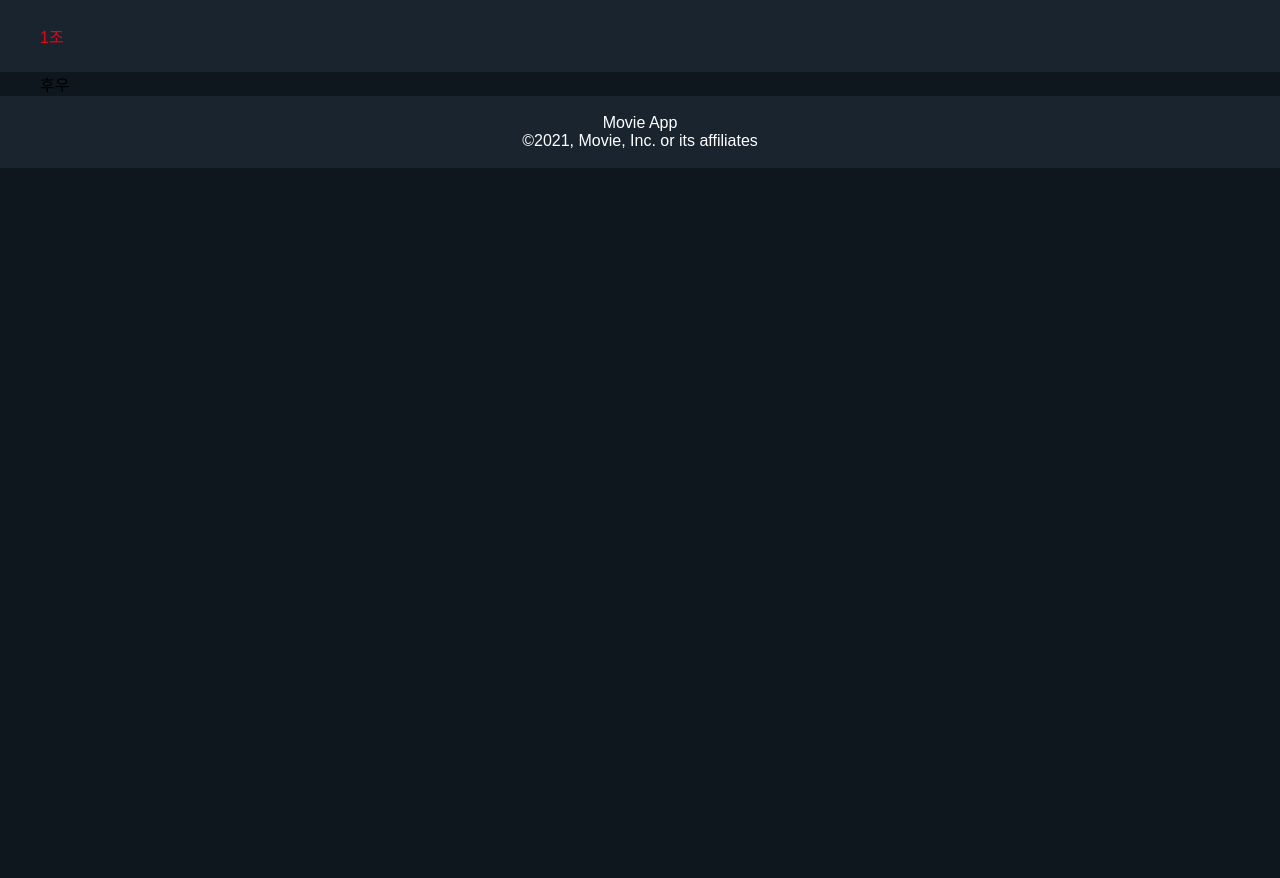
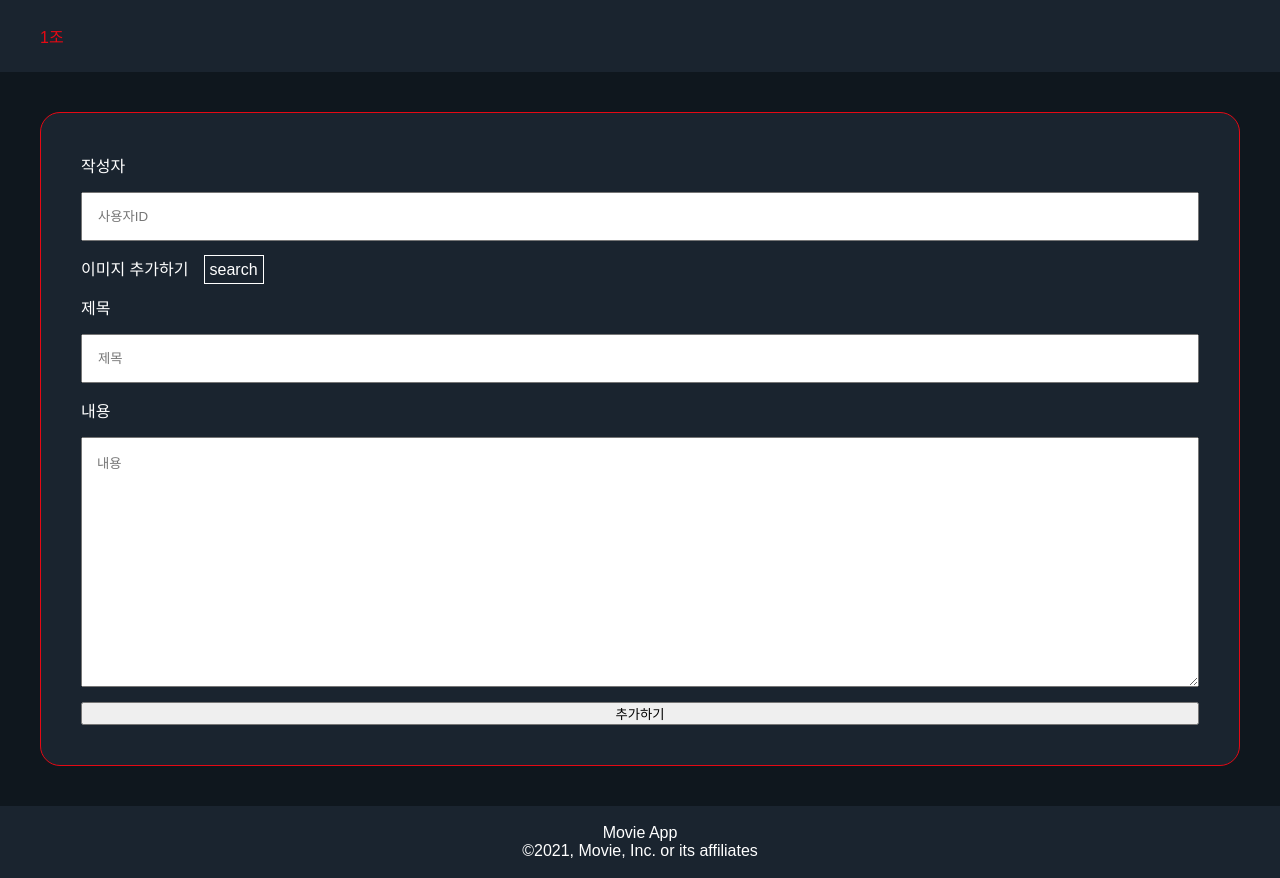
Before and after one commit to GinaEunK/React_team_project_b1, a React (Create React App) app: page /poting in a window 1280 px wide. Before the commit the page ends 800 px from the top, so only its background shows below. Built offline with nearby package versions, Linux system fonts and the light colour scheme; a web font is replaced by a local one.

Commit message:
pageupload

```diff
--- a/package.json
+++ b/package.json
@@ -8,8 +8,10 @@
     "@testing-library/react": "^13.0.0",
     "@testing-library/user-event": "^13.2.1",
     "axios": "^0.27.2",
+    "bootstrap": "^5.2.0",
     "node-sass": "^7.0.1",
     "react": "^18.2.0",
+    "react-bootstrap": "^2.5.0",
     "react-dom": "^18.2.0",
     "react-redux": "^8.0.2",
     "react-router-dom": "^6.3.0",
--- /dev/null
+++ b/src/common/apis/movieAPiKey.js
@@ -0,0 +1 @@
+export const APIkey = "fbdeb6e2"
--- /dev/null
+++ b/src/common/apis/movieApi.js
@@ -0,0 +1,6 @@
+import axios from 'axios';
+
+export default axios.create({
+    baseURL: "http://www.omdbapi.com",
+
+});
--- /dev/null
+++ b/src/components/inputpagemodal/InputPageModal.jsx
@@ -0,0 +1,69 @@
+import React, { useState } from "react";
+import { APIkey } from "../../common/apis/movieAPiKey";
+import movieApi from "../../common/apis/movieApi";
+import "./InputPageModal.scss";
+
+const SearchForm = () => {
+  let [movieTitle, setMovieTitle] = useState("");
+
+  let onChangeHandler = (e) => {
+    const copy = e.target.value;
+    setMovieTitle(copy);
+  };
+
+  let [searchMovie, setSearchMovie] = useState();
+
+  console.log(searchMovie);
+
+  let onSubmitHandler = (e) => {
+    e.preventDefault();
+    movieApi
+      .get(`?apikey=${APIkey}&s=${movieTitle}&type=movie&page=1`)
+      .then((data) => {
+        let copy = data.data.Search;
+        setSearchMovie(copy);
+        // console.log(data);
+      })
+      .catch((err) => {
+        console.log("Err :", err);
+      });
+  };
+
+  // let onSubmitHandler = (e) => {
+  //   e.preventDefault();
+  //   axios({
+  //     method: 'get',
+  //     url:
+  //   }).get(`?apikey=${APIkey}&s=${movieTitle}&type=movie&page=20`)
+  //     .then((data) => {
+  //       let copy = data.data.Search;
+  //       setSearchMovie(copy);
+  //       // console.log(data);
+  //     })
+  //     .catch((err) => {
+  //       console.log("Err :", err);
+  //     });
+  // };
+
+
+  return (
+    <div className="modalBox">
+      <form className="formBox" onSubmit={onSubmitHandler}>
+        <input
+          type="text"
+          name="title"
+          value={movieTitle}
+          placeholder="제목을 입력하세요!"
+          onChange={onChangeHandler}
+        />
+      </form>
+      <div className="imgBox">
+        {searchMovie !== undefined
+          ? searchMovie.map((movie, index) => <img className="imgCard" src={movie.Poster} />)
+          : "NotFound"}
+      </div>
+    </div>
+  );
+};
+
+export default SearchForm;
--- /dev/null
+++ b/src/components/inputpagemodal/InputPageModal.scss
@@ -0,0 +1,44 @@
+@import "../../common/color.scss";
+
+
+.modal {
+    display: none;
+    position: fixed;
+    top: 0;
+    right: 0;
+    bottom: 0;
+    left: 0;
+    z-index: 99;
+    background-color: rgba(0, 0, 0, 0.6);
+  }
+
+  .modalBox {
+    margin: 20%;
+    border: 1px $font-title-color solid;
+    background: $components-color;
+    padding: 40px;
+  }
+
+  .formBox {
+    width: 100%;
+    height: 100%;
+  }
+
+  .imgBox{
+    margin-top: 40px;
+    display: grid;
+    grid-template-columns: repeat(auto-fill, minmax(100px, 1fr));
+    grid-gap: 15px;
+
+  }
+
+  .imgCard {
+    max-height: 100px;
+    cursor: pointer;
+    transition: all 0.3s;
+
+    &:hover{
+        transform: scale(1.1);
+        transition: all 0.3s;
+    }
+  }
--- a/src/pages/InputPage/InputPage.jsx
+++ b/src/pages/InputPage/InputPage.jsx
@@ -1,7 +1,87 @@
-import React from "react";
+import React, { useState } from "react";
+import Modal from "react-bootstrap/Modal";
+import InputPageModal from "../../components/inputpagemodal/InputPageModal"
+import "./inputPage.scss";
 
 const InputPage = () => {
-  return <div>후우</div>;
+  const initialState = {
+    id: 0,
+    userId: "",
+    title: "",
+    body: "",
+    img: "",
+  };
+
+  const [moviePosting, setMoviePosting] = useState(initialState);
+
+  const onChangeHandler = (e) => {
+    const { name, value } = e.target;
+    setMoviePosting({ ...moviePosting, [name]: value });
+  };
+
+  const [search, setSearch] = useState();
+
+  const onSubmitHandler = (event) => {
+    event.preventDefault();
+    let copy = moviePosting;
+    setSearch(copy);
+    setMoviePosting(initialState);
+  };
+  //   console.log(search);
+  const [show, setShow] = useState(false);
+
+  const handleClose = () => setShow(false);
+  const handleShow = () => setShow(true);
+
+  return (
+    <div className="inputcontainer">
+      <div className="inputbox">
+        <div className="formbox">
+          작성자
+          <input
+            type="text"
+            name="userId"
+            value={moviePosting.userId}
+            placeholder="사용자ID"
+            onChange={onChangeHandler}
+          />
+          <span className="searchBox">
+            이미지 추가하기
+            <span onClick={handleShow} className="searchImg">
+              search
+            </span>
+            <Modal show={show} onHide={handleClose}>
+              <InputPageModal />
+            </Modal>
+          </span>
+          <input
+            type="hidden"
+            name="img"
+            value={moviePosting.img}
+            onChange={onChangeHandler}
+          />
+          제목
+          <input
+            type="text"
+            name="title"
+            value={moviePosting.title}
+            placeholder="제목"
+            onChange={onChangeHandler}
+          />
+          내용
+          <textarea
+            type="text"
+            name="body"
+            value={moviePosting.body}
+            placeholder="내용"
+            onChange={onChangeHandler}
+            className="inputBody"
+          ></textarea>
+          <button onClick={onSubmitHandler}>추가하기</button>
+        </div>
+      </div>
+    </div>
+  );
 };
 
 export default InputPage;
--- a/src/pages/InputPage/inputPage.scss
+++ b/src/pages/InputPage/inputPage.scss
@@ -0,0 +1,37 @@
+@import "../../common/color.scss";
+
+.inputcontainer{
+    margin: 40px auto;
+    border : 1px $font-title-color solid;
+    border-radius: 20px;
+    background: $components-color;
+    width:100%;
+    color: $font-primary;
+    height: 100%;
+    padding: 40px;
+}
+
+.formbox {
+    display: grid;
+    grid-gap: 15px;
+}
+.formbox input{
+        padding: 15px;
+
+}
+
+.searchBox{
+    vertical-align: center;
+}
+
+.searchImg{
+    border: white 1px solid;
+    padding: 5px;
+    margin-left: 15px;
+}
+
+.inputBody{
+    height:250px;
+    padding: 15px;
+    text-align: top;
+}
```
Also changed, not shown: 2 other files (tests, documents, lock files or other folders).
